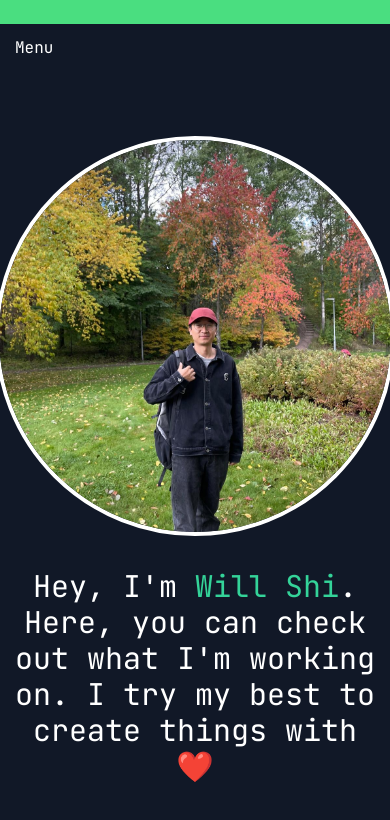
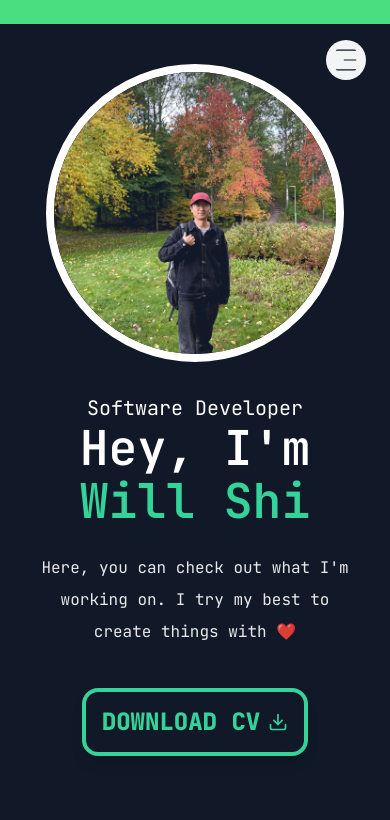
Before and after one commit to weishicoding/profolio, a Next.js app: page / in a window 390 px wide. Shown: the top 820 px of the page. Built offline with nearby package versions, Linux system fonts and the light colour scheme.

Commit message:
added photo, styled nav for motions

```diff
--- a/app/globals.css
+++ b/app/globals.css
@@ -6,7 +6,13 @@
   body {
     @apply font-primary bg-primary text-white leading-loose;
   }
-  :root {
-    --radius: 0.5rem;
+  .h1 {
+    @apply text-[48px] xl:text-[80] leading-[1.1] font-semibold;
+  }
+  .h2 {
+    @apply text-[36px] xl:text-[48] leading-[1.1] font-semibold;
+  }
+  .h2 {
+    @apply text-[20px] xl:text-[24] leading-[1.1] font-semibold;
   }
 }
--- a/app/page.tsx
+++ b/app/page.tsx
@@ -1,36 +1,38 @@
 import Image from "next/image";
 import profile from "@/public/profile.jpg";
-import Link from "next/link";
-import Header from "@/components/Navbar";
+import { Button } from "@/components/ui/button";
+import { FiDownload } from "react-icons/fi";
+import Photo from "@/components/Photo";
 
 export default function Home() {
   return (
-    <main className="">
-      <div className="xl:p-20 pt-10 xl:pb-22">
-        <div className="">
-          <div className="max-w-7xl mx-auto flex flex-col items-center">
-            <div className="relative w-[400px] h-[400px] mb-8">
-              <Image
-                src={profile}
-                alt="Picture of the author"
-                fill
-                className="rounded-full object-cover border-4 border-white hover:border-accent"
-                priority
-              />
+    <section className="h-full">
+      <div className="container mx-auto h-full">
+        <div className="flex flex-col xl:flex-row items-center justify-between xl:pt-8 xl:pb-24">
+          <div className="text-center xl:text-left order-2 xl:order-none">
+            <div className="text-xl animate__animated animate__backInLeft">
+              Software Developer
             </div>
-            <h1 className="text-3xl md:text-4xl text-center max-w-3xl">
-              Hey, I'm <span className="text-emerald-400">Will Shi</span>. Here,
-              you can check out what I'm working on. I try my best to create
-              things with ❤️
+            <h1 className="h1 mb-6 animate__animated animate__bounceInLeft animate__delay-1s">
+              Hey, I'm <br />
+              <span className="text-emerald-400">Will Shi</span>
             </h1>
-            <div className="mt-32 space-y-32">
-              {[...Array(5)].map((_, i) => (
-                <div key={i} className="h-96 w-full bg-gray-100 rounded-lg" />
-              ))}
+            <p className="max-x-[100px] mb-10 text-white/90 animate__animated animate__backInUp animate__delay-1s">
+              Here, you can check out what I'm working on. I try my best to
+              create things with ❤️
+            </p>
+            <div className="animate__animated animate__fadeInUp animate__delay-2s">
+              <Button className="uppercase items-center gap-2">
+                <span>Download CV</span>
+                <FiDownload className="text-xl" />
+              </Button>
             </div>
+          </div>
+          <div className="order-1 xl:order-none mb-8 xl:mb-0">
+            <Photo />
           </div>
         </div>
       </div>
-    </main>
+    </section>
   );
 }
--- /dev/null
+++ b/components/MobileNav.tsx
@@ -0,0 +1,52 @@
+"use client";
+import { usePathname } from "next/navigation";
+import { Sheet, SheetTrigger, SheetContent } from "@/components/ui/sheet";
+import Link from "next/link";
+import { CiMenuFries } from "react-icons/ci";
+
+// Navigation links data
+const navigationLinks = [
+  { name: "home", path: "/" },
+  { name: "resume", path: "/resume" },
+  { name: "work", path: "/work" },
+  { name: "contact", path: "/contact" },
+];
+
+const MobileNav = () => {
+  const pathname = usePathname();
+  console.log(pathname);
+  return (
+    <Sheet>
+      <SheetTrigger className="flex justify-center items-center">
+        <CiMenuFries className="text-primary top-10 right-6 fixed duration-200 p-1.5 bg-gray-100 hover:bg-gray-200 h-10 w-10 rounded-full" />
+      </SheetTrigger>
+      <SheetContent className="flex flex-col">
+        <div className="mt-32 mb-40 text-center text-2xl">
+          <Link href="/">
+            <h1>
+              Will <span className="text-accent">.</span>
+            </h1>
+          </Link>
+        </div>
+        <nav className="flex flex-col justify-center items-center gap-8">
+          {navigationLinks.map((link, index) => {
+            return (
+              <Link
+                href={link.path}
+                key={index}
+                className={`${
+                  link.path === pathname &&
+                  "text-accent border-b-2 border-accent"
+                } text-xl capitalize hover:text-accent transition-all`}
+              >
+                {link.name}
+              </Link>
+            );
+          })}
+        </nav>
+      </SheetContent>
+    </Sheet>
+  );
+};
+
+export default MobileNav;
--- a/components/Navbar.tsx
+++ b/components/Navbar.tsx
@@ -2,7 +2,7 @@
 
 import Link from "next/link";
 import { usePathname } from "next/navigation";
-import { useState } from "react";
+import MobileNav from "./MobileNav";
 
 // Navigation links data
 const navigationLinks = [
@@ -14,18 +14,17 @@ const navigationLinks = [
 
 const Navbar = () => {
   const pathname = usePathname();
-  const [isMenuOpen, setIsMenuOpen] = useState(false);
 
   return (
     <header className="py-8 xl:py-12 text-white">
       {/* Desktop Navigation */}
-      <nav className="hidden md:flex justify-between items-center">
+      <nav className="flex justify-between items-center">
         {/* Logo and Navigation Links */}
         <div className="flex items-center gap-8">
           {/* Logo */}
           <Link
             href="/"
-            className="inline-block rounded-md xl:mr-6 border-4 border-white
+            className="hidden md:flex rounded-xl xl:mr-6 border-4 border-white
                      text-white select-none p-2 text-2xl xl:text-3xl font-extrabold
                      hover:border-accent transition-all duration-300
                      animate__animated animate__fadeInDown"
@@ -34,7 +33,7 @@ const Navbar = () => {
           </Link>
 
           {/* Navigation Links */}
-          <div className="flex gap-8">
+          <div className="hidden md:flex gap-8">
             {navigationLinks.map((link, index) => (
               <Link
                 key={link.path}
@@ -63,7 +62,7 @@ const Navbar = () => {
         {/* CTA Button */}
         <Link
           href="/contact"
-          className="rounded-md xl:mr-6 border-4 border-white
+          className="hidden md:flex rounded-xl xl:mr-6 border-4 border-white
                    text-accent select-none p-2 text-2xl xl:text-3xl font-extrabold
                    hover:bg-accent-hover hover:border-accent hover:text-white
                    transition-all duration-300
@@ -71,38 +70,11 @@ const Navbar = () => {
         >
           Hire me
         </Link>
+        <div className="md:hidden">
+          {/* mobile nav */}
+          <MobileNav />
+        </div>
       </nav>
-
-      {/* Mobile Navigation placeholder */}
-      <nav className="md:hidden">
-        {/* Mobile Menu Button */}
-        <button
-          onClick={() => setIsMenuOpen(!isMenuOpen)}
-          className="text-white"
-        >
-          {isMenuOpen ? "Close" : "Menu"}
-        </button>
-
-        {/* Mobile Menu */}
-        {isMenuOpen && (
-          <div className="absolute top-20 left-0 right-0 bg-black p-4">
-            {navigationLinks.map((link) => (
-              <Link
-                key={link.path}
-                href={link.path}
-                className={`
-                  block py-2 capitalize text-xl
-                  ${link.path === pathname ? "text-accent" : ""}
-                `}
-                onClick={() => setIsMenuOpen(false)}
-              >
-                {link.name}
-              </Link>
-            ))}
-          </div>
-        )}
-      </nav>
-      {/* Add mobile navigation implementation here */}
     </header>
   );
 };
--- /dev/null
+++ b/components/Photo.tsx
@@ -0,0 +1,37 @@
+"use client";
+import { motion } from "framer-motion";
+import Image from "next/image";
+import profile from "@/public/profile.jpg";
+
+const Photo = () => {
+  return (
+    <div className="w-full h-full relative">
+      <motion.div
+        initial={{ opacity: 0 }}
+        animate={{
+          opacity: 1,
+          transition: { delay: 2, duration: 0.4, ease: "easeIn" },
+        }}
+      >
+        <motion.div
+          initial={{ opacity: 0 }}
+          animate={{
+            opacity: 1,
+            transition: { delay: 2.4, duration: 0.4, ease: "easeInOut" },
+          }}
+          className="w-[298px] h-[298px] md:w-[400px] md:h-[400px] mix-blend-lighten"
+        >
+          <Image
+            src={profile}
+            alt=""
+            fill
+            className="rounded-full object-cover border-8 border-white hover:border-accent"
+            priority
+          />
+        </motion.div>
+      </motion.div>
+    </div>
+  );
+};
+
+export default Photo;
--- a/components/ui/button.tsx
+++ b/components/ui/button.tsx
@@ -5,16 +5,17 @@ import { cva, type VariantProps } from "class-variance-authority";
 import { cn } from "@/lib/utils";
 
 const buttonVariants = cva(
-  "inline-flex items-center justify-center whitespace-nowrap rounded-md text-xl xl:text-2xl font-semibold ring-offset-white transition-colors",
+  "inline-flex items-center justify-center whitespace-nowrap font-extrabold text-2xl  rounded-2xl shadow-lg",
   {
     variants: {
       variant: {
-        default: "bg-accent text-primary hover:bg-accent-hover",
+        default:
+          "text-accent border-4 border-accent hover:bg-accent hover:text-primary",
       },
       size: {
-        default: "h-10 px-4 py-2",
-        sm: "h-9 rounded-md px-3",
-        lg: "h-11 rounded-md px-8",
+        default: "px-4 py-3.5 ",
+        sm: "px-3",
+        lg: "px-8",
         icon: "h-10 w-10",
       },
     },
--- a/package.json
+++ b/package.json
@@ -18,10 +18,12 @@
     "animate.css": "^4.1.1",
     "class-variance-authority": "^0.7.0",
     "clsx": "^2.1.1",
+    "framer-motion": "^11.11.10",
     "lucide-react": "^0.453.0",
     "next": "14.2.3",
     "react": "^18",
     "react-dom": "^18",
+    "react-icons": "^5.3.0",
     "tailwind-merge": "^2.5.4",
     "tailwindcss-animate": "^1.0.7"
   },
```
Also changed, not shown: components/ui/sheet.tsx (+32 -29 lines), 1 other file (tests, documents, lock files or other folders).
